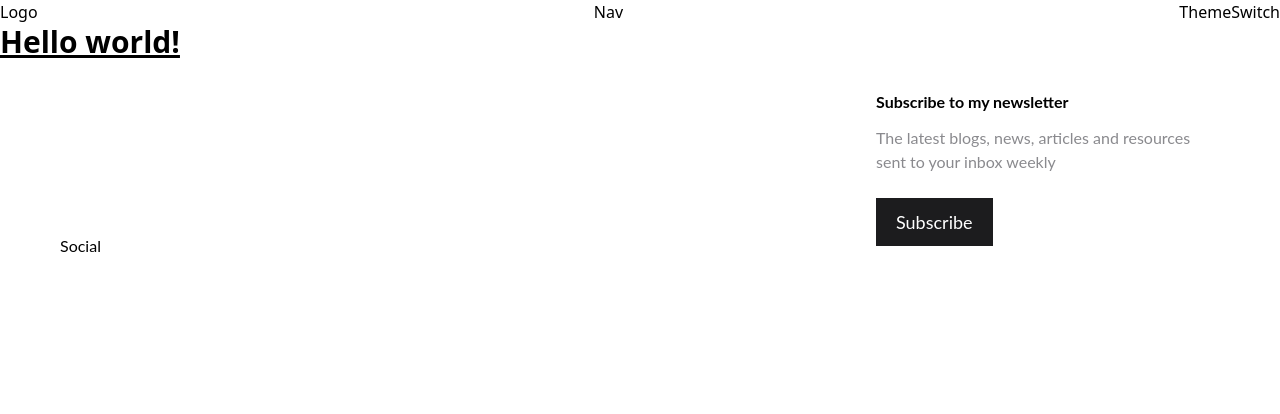
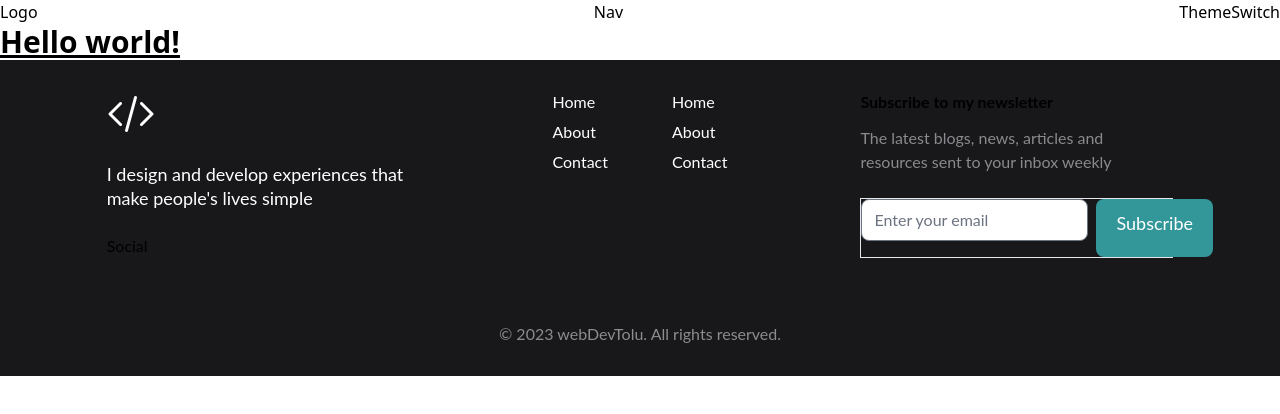
Before and after one commit to webDevTolu/miniature-invention, a Next.js app: page / in a window 1280 px wide. Shown: the top 414 px of the page. Built offline with nearby package versions, Linux system fonts and the light colour scheme.

Commit message:
working on input form component

```diff
--- a/components/ui/footer/index.tsx
+++ b/components/ui/footer/index.tsx
@@ -7,9 +7,9 @@ const Footer = () => {
   const currentYear = new Date().getFullYear();
 
   return (
-    <footer className="px-[60px] py-[30px] font-lato">
+    <footer className="py-[30px] font-lato w-full bg-[#18181B]">
       <div className="flex flex-col items-center justify-center gap-16">
-        <div className="grid grid-cols-3 gap-16 justify-around">
+        <div className="grid grid-cols-3 gap-16 justify-around w-5/6 mx-auto">
           <div className="flex flex-col gap-6">
             <Image src="/images/logo.png" alt="Logo" width={48} height={48} />
             <p className="text-lg font-normal text-white leading-6 capitaliize">
--- a/components/ui/footer/newsletter.tsx
+++ b/components/ui/footer/newsletter.tsx
@@ -1,24 +1,32 @@
-import { FormEvent } from "react";
-import Button from "../form/Button";
+import { ChangeEvent, FormEvent, useState } from "react";
+import { Button } from "../form/Button";
+import { Input } from "../form/Input";
 
-type Props = {};
 
-const Newsletter = (props: Props) => {
+
+const Newsletter = () => {
+  const [enteredEmail, setEnteredEmail] = useState<string>('')
+
+  const handleEmailChange = (email: string) => {
+    setEnteredEmail(email)
+  }
+
   const handleSubscribe = (event: FormEvent<HTMLFormElement>) => {
     event.preventDefault();
-    console.log(`You've subscribed`);
+    console.log(`You've subscribed to our newsletter with this email: ${enteredEmail}`);
   };
+
+  // TODO: function to validate form and affect button disablity
   return (
-    <form onSubmit={handleSubscribe}>
-      <div>
+    <form onSubmit={handleSubscribe} className="flex gap-2 itens-center border h-full">
+      <Input type="email" required name="subscribeEmail" placeholder="Enter your email" style="round" onChange={handleEmailChange} />
         <Button
           type="submit"
           title="Subscribe"
-          style="flat"
+          style="round"
           color="dark"
           size="base"
         />
-      </div>
     </form>
   );
 };
--- a/components/ui/form/Button.tsx
+++ b/components/ui/form/Button.tsx
@@ -13,7 +13,7 @@ interface ButtonProps {
   };
 }
 
-const Button = ({
+export const Button = ({
   type,
   style,
   onClick,
@@ -37,7 +37,7 @@ const Button = ({
       : color === "light"
       ? "bg-red-600 text-white hover:bg-red-700"
       : color === "dark"
-      ? "bg-portfolio-subtle text-white"
+      ? "bg-portfolio-main-subtle hover:bg-portfolio-main-primary text-white"
       : ""
   }`;
   const roundedStyles: string = `${
@@ -46,7 +46,7 @@ const Button = ({
       : style === "flat"
       ? "rounded-none"
       : style === "round"
-      ? "rounded-md"
+      ? "rounded-lg"
       : "rounded"
   }`;
 
@@ -72,5 +72,3 @@ const Button = ({
     </button>
   );
 };
-
-export default Button;
--- a/components/ui/form/Input.tsx
+++ b/components/ui/form/Input.tsx
@@ -1,52 +1,82 @@
-import { useRef, useState } from "react";
+import { useEffect, useRef, useState } from "react";
 
 interface InputProps {
   type: "email" | "text";
   required?: boolean;
-  label: string;
+  label?: string;
   name: string;
   placeholder?: string;
-  onChange: (value: string, name: string) => void;
-  showLabel?: boolean;
-  style: "flat" | "round" | "pill";
+  style?: "flat" | "round" | "pill";
+  onChange: (value: string) => void
 }
 
-const Input = ({
+export const Input = ({
   type,
   label,
   name,
   placeholder,
   required,
-  onChange,
-  showLabel,
+  style,
+  onChange
 }: InputProps) => {
   const [isValid, setIsValid] = useState<boolean>(false);
   const [errorText, setErrorText] = useState<string>("");
+  // const [isInputEmpty, setIsInputEmpty] = useState<boolean>(true);
   const inputRef = useRef<HTMLInputElement>(null);
 
+    const roundedStyles: string = `${
+    style === "pill"
+      ? "rounded-full"
+      : style === "flat"
+      ? "rounded-none"
+      : style === "round"
+      ? "rounded-lg"
+      : "rounded"
+  }`;
+
+  // validate function to render error/help text
   const validateInput = (value: string): boolean => {
-    return false;
+    if (type === 'email') {
+      const emailRegex = /^[^\s@]+@[^\s@]+\.[^\s@]+$/;
+      const isEmailValid = emailRegex.test(value)
+      setIsValid(isEmailValid)
+      setErrorText(isEmailValid ? '' : 'Please enter a valid email address')
+      return isEmailValid;
+    }
+     if (type === "text") {
+    const trimmedText = value.trim();
+    const isTextValid = trimmedText.length > 5;
+    setIsValid(isTextValid);
+    setErrorText(isTextValid ? "" : "Please enter at least 5 characters.");
+    return isTextValid;
+  }
+    return true;
   };
 
   const handleChange = () => {
-    const value = inputRef.current?.value || "";
-    const isInputValid = validateInput(value);
-    setIsValid(isInputValid);
-    onChange(value, name);
-  };
+    const value = inputRef.current?.value || ''
+    validateInput(value)
+    onChange(value)
+  }
 
+  // useEffect(() => {
+  //   setIsInputEmpty(inputRef.current?.value)
+  // }, [])
+
+  // TODO: style input form
   return (
     <div className="w-full flex flex-col gap-1 items-start">
       <div className="flex flex-col gap-2 items-start">
-        {showLabel && <label htmlFor={label}>{label}</label>}
+        {label && <label htmlFor={name}>{label}</label>}
         <input
           type={type}
-          id={label}
+          id={name}
           name={name}
           placeholder={placeholder}
           required={required}
+          onChange={handleChange}
           ref={inputRef}
-          onChange={handleChange}
+          className={`${roundedStyles} text-black`}
         />
       </div>
       {!isValid && (
@@ -55,5 +85,3 @@ const Input = ({
     </div>
   );
 };
-
-export default Input;
```
Also changed, not shown: 1 other file (tests, documents, lock files or other folders).
